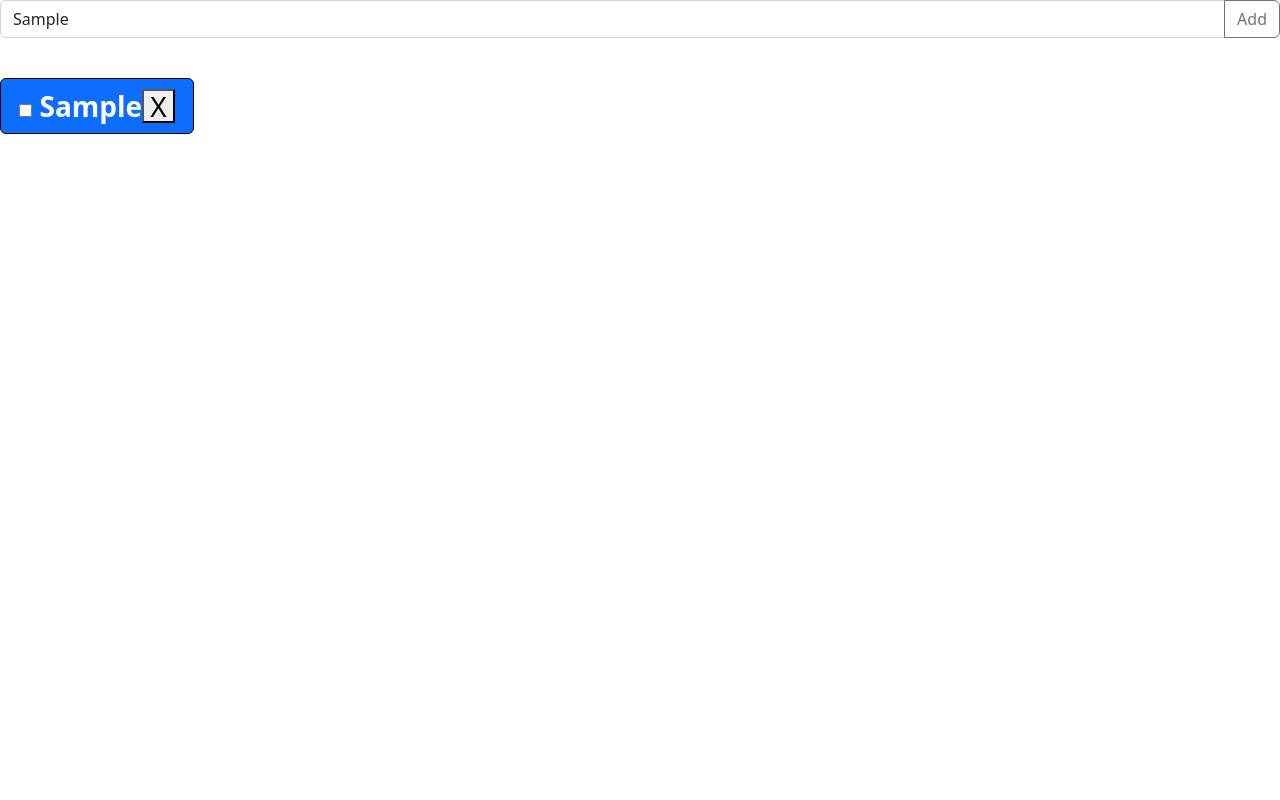
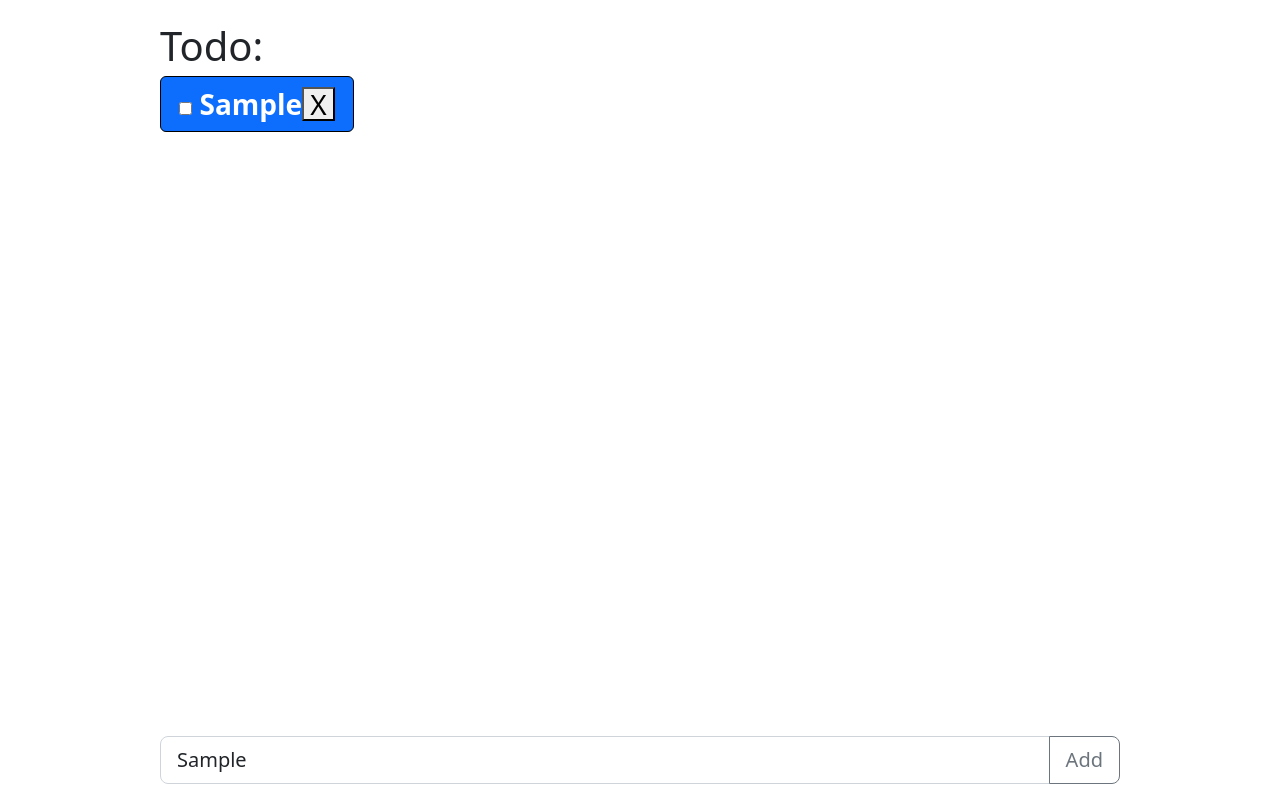
Before and after one commit to ktkalpha/simple-todo-app, a plain HTML site: page index.html in a window 1280 px wide. Both pictures are taken after typing "Sample" into the empty fields and a click on the button "Add". Drawn offline with nearby package versions, Linux system fonts and the light colour scheme.

Commit message:
Update index.html

```diff
--- a/index.html
+++ b/index.html
@@ -2,6 +2,23 @@
 <html lang="en">
 <head>
     <meta charset="UTF-8">
+    <link rel="apple-touch-icon" sizes="57x57" href="asset/apple-icon-57x57.png">
+    <link rel="apple-touch-icon" sizes="60x60" href="asset/apple-icon-60x60.png">
+    <link rel="apple-touch-icon" sizes="72x72" href="asset/apple-icon-72x72.png">
+    <link rel="apple-touch-icon" sizes="76x76" href="asset/apple-icon-76x76.png">
+    <link rel="apple-touch-icon" sizes="114x114" href="asset/apple-icon-114x114.png">
+    <link rel="apple-touch-icon" sizes="120x120" href="asset/apple-icon-120x120.png">
+    <link rel="apple-touch-icon" sizes="144x144" href="asset/apple-icon-144x144.png">
+    <link rel="apple-touch-icon" sizes="152x152" href="asset/apple-icon-152x152.png">
+    <link rel="apple-touch-icon" sizes="180x180" href="asset/apple-icon-180x180.png">
+    <link rel="icon" type="image/png" sizes="192x192"  href="asset/android-icon-192x192.png">
+    <link rel="icon" type="image/png" sizes="32x32" href="asset/favicon-32x32.png">
+    <link rel="icon" type="image/png" sizes="96x96" href="asset/favicon-96x96.png">
+    <link rel="icon" type="image/png" sizes="16x16" href="asset/favicon-16x16.png">
+    <link rel="manifest" href="asset/manifest.json">
+    <meta name="msapplication-TileColor" content="#ffffff">
+    <meta name="msapplication-TileImage" content="asset/ms-icon-144x144.png">
+    <meta name="theme-color" content="#ffffff">
     <meta name="viewport" content="width=device-width,height=device-height,initial-scale=1.0"/>
     <title>Simple Todo</title>
     <style>
@@ -15,13 +32,14 @@
     </style>
     <link href="https://cdn.jsdelivr.net/npm/bootstrap@5.2.0-beta1/dist/css/bootstrap.min.css" rel="stylesheet" integrity="sha384-0evHe/X+R7YkIZDRvuzKMRqM+OrBnVFBL6DOitfPri4tjfHxaWutUpFmBp4vmVor" crossorigin="anonymous">
 </head>
-<body>
-    <div class="input-group mb-3">
+<body class="">
+    <div class="input-group mb-3 w-75 mx-auto fixed-bottom input-group-lg">
         <input type="text" class="form-control" id="text" aria-describedby="button-addon2">
         <button class="btn btn-outline-secondary" type="button" onclick="checkText()">Add</button>
     </div>
-    <div id="TodoList" name="123">
-        <br>
+    <span class="fs-1 mt-3" style="margin-left: 12.5%;">Todo:</span>
+    <div id="TodoList" class="" style="margin-left: 12.5%;" name="123">
+
     </div>
     <script>
         let output = localStorage.getItem("todolist");
@@ -47,7 +65,7 @@
         function checkText(){
             const textbox = document.querySelector("#text");
             const todolist = document.querySelector("#TodoList");
-            if(!document.querySelector("#"+changeNumToSay(textbox.value.replaceAll(' ', '_')))){
+            if(!document.querySelector("#"+changeNumToSay(textbox.value))){
                 todolist.innerHTML += `<div><label class="badge text-bg-primary fs-3"><input type="checkbox" onclick="checkTodoDone(this.id)" id="` + changeNumToSay(textbox.value.replaceAll(' ', '_')) +`"> `+ textbox.value +`<button id="deleteButton" onclick="deleteTodo(this)"> X</button></label><br><div>`;
                 todos.push(textbox.value.replaceAll(' ', '_'));
                 localStorage.setItem("todolist", JSON.stringify(todos));
```
